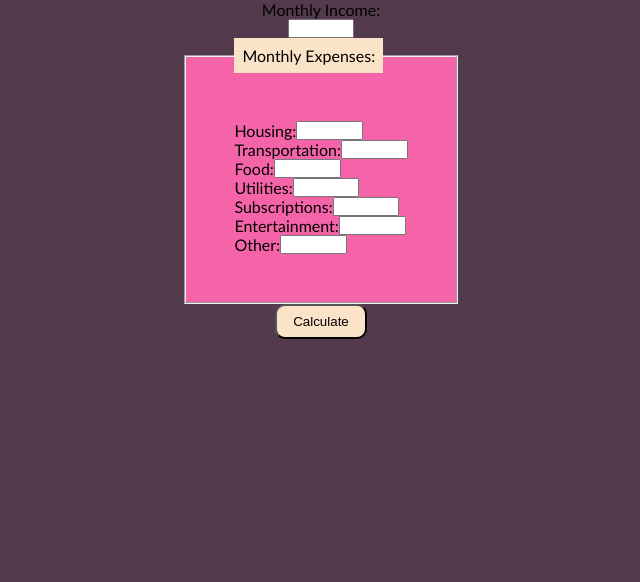
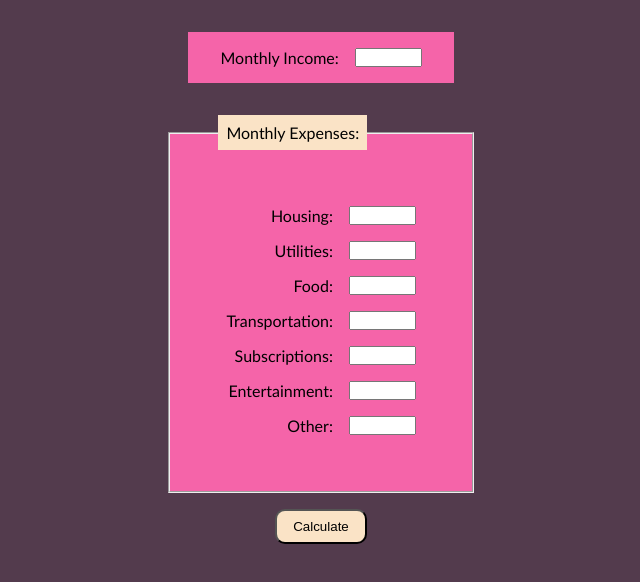
Before and after one commit to hurley-matt/budget-app, a website built with webpack: page src/template.html in a window 1280 px wide. Shown: the whole page, without its empty margins (319-959 px from the left). Built offline with nearby package versions, Linux system fonts and the light colour scheme.

Commit message:
Initial JavaScript commit

```diff
--- a/src/index.js
+++ b/src/index.js
@@ -1,2 +1,15 @@
 "use strict";
 import "./styles.css";
+
+const calculateBtn = document.getElementById("calculate");
+const monthlyIncome = document.getElementById("income");
+const housing = document.getElementById("houseing");
+const utilities = document.getElementById("utilities");
+const transportation = document.getElementById("transportation");
+const subscriptions = document.getElementById("subscriptions");
+const entertainment = document.getElementById("entertainment");
+const other = document.getElementById("other");
+
+calculateBtn.addEventListener("click");
+
+function budgetCalculation() {}
--- a/src/styles.css
+++ b/src/styles.css
@@ -29,12 +29,21 @@ fieldset {
 
 .form-item {
   display: flex;
+  justify-content: flex-end;
+  padding: 0.5rem;
+}
+
+.monthly-income {
+  background-color: var(--secondary);
+  padding: 1rem 2rem;
+  margin: 2rem 0;
 }
 
 button {
   padding: 0.5rem 1rem;
   border-radius: 10px;
   background-color: var(--button);
+  margin-top: 1rem;
 }
 
 legend {
@@ -49,3 +58,7 @@ button:hover {
 input {
   width: 9ch;
 }
+
+label {
+  margin-right: 1rem;
+}
--- a/src/template.html
+++ b/src/template.html
@@ -7,8 +7,10 @@
   </head>
   <body>
     <form>
-      <label for="income">Monthly Income:</label>
-      <input type="number" id="income" name="income" />
+      <div class="form-item monthly-income">
+        <label for="income">Monthly Income:</label>
+        <input type="number" id="income" name="income" />
+      </div>
       <fieldset>
         <legend>Monthly Expenses:</legend>
         <div class="form-item">
@@ -16,16 +18,16 @@
           <input type="number" id="housing" name="housing" />
         </div>
         <div class="form-item">
-          <label for="transportation">Transportation:</label>
-          <input type="number" id="transportation" name="transportation" />
+          <label for="utilities">Utilities:</label>
+          <input type="number" id="utilities" name="utilities" />
         </div>
         <div class="form-item">
           <label for="food">Food:</label>
           <input type="number" id="food" name="food" />
         </div>
         <div class="form-item">
-          <label for="utilities">Utilities:</label>
-          <input type="number" id="utilities" name="utilities" />
+          <label for="transportation">Transportation:</label>
+          <input type="number" id="transportation" name="transportation" />
         </div>
         <div class="form-item">
           <label for="subscriptions">Subscriptions:</label>
@@ -40,7 +42,7 @@
           <input type="number" id="other" name="other" />
         </div>
       </fieldset>
-      <button type="button">Calculate</button>
+      <button id="calculate" type="button">Calculate</button>
     </form>
   </body>
 </html>
```
